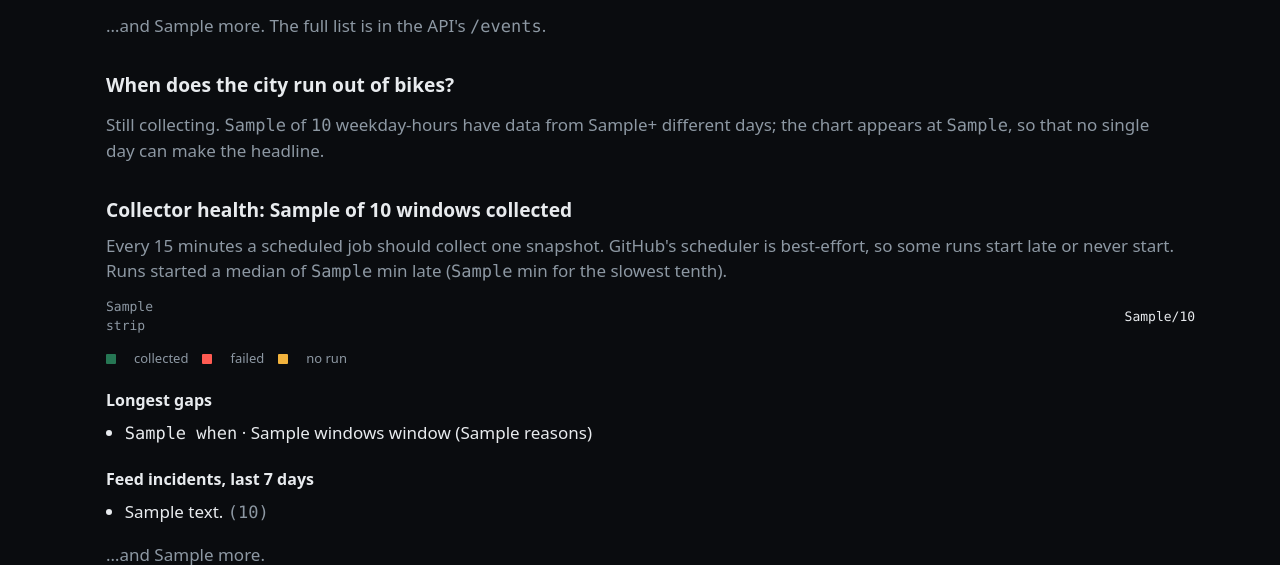
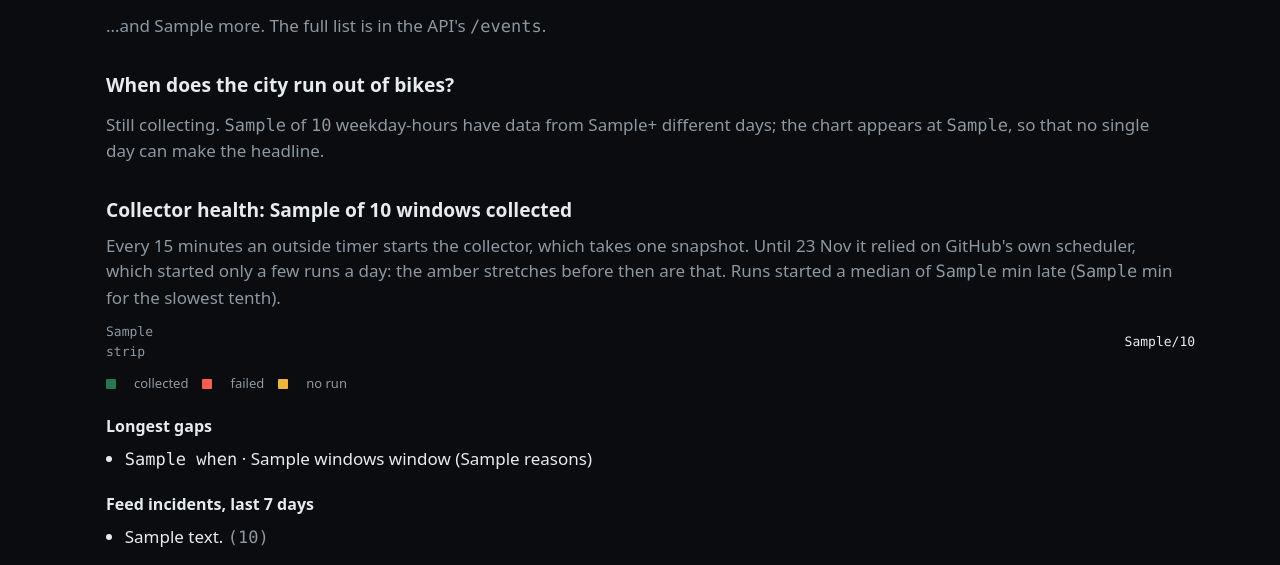
Before and after one commit to valentin-shch/live-bike-monitor, a Python web app: template pages/templates/index.html in a window 1280 px wide. Shown: the part 1264-1829 px from the top of the page. Run offline with Jinja, Linux system fonts and the light colour scheme; the template is opened without the code that fills it: most values are stand-ins (such as "Sample title", 1, 10 or a date in 2020); some libraries are stand-ins or nearby versions.

Commit message:
Update readme

```diff
--- a/pages/templates/index.html
+++ b/pages/templates/index.html
@@ -104,8 +104,9 @@
   <section aria-labelledby="health-title">
     <h2 id="health-title">Collector health: {{ health.counts.ok }} of {{ health.counts.expected }} windows collected</h2>
     <p class="caption">
-      Every 15 minutes a scheduled job should collect one snapshot. GitHub's scheduler is
-      best-effort, so some runs start late or never start.
+      Every 15 minutes an outside timer starts the collector, which takes one snapshot.
+      Until 23 Nov it relied on GitHub's own scheduler, which started only a few runs a day:
+      the amber stretches before then are that.
       {% if health.late_median is not none %}Runs started a median of <span class="num">{{ health.late_median }}</span> min
       late (<span class="num">{{ health.late_p90 }}</span> min for the slowest tenth).{% endif %}
     </p>
```
Also changed, not shown: README.md.
